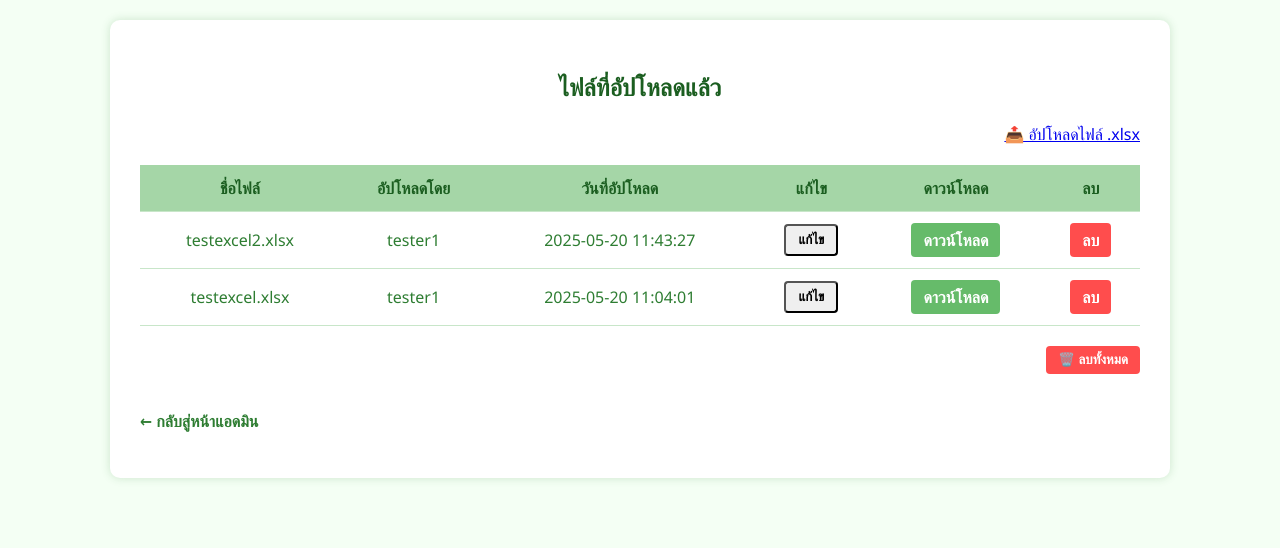
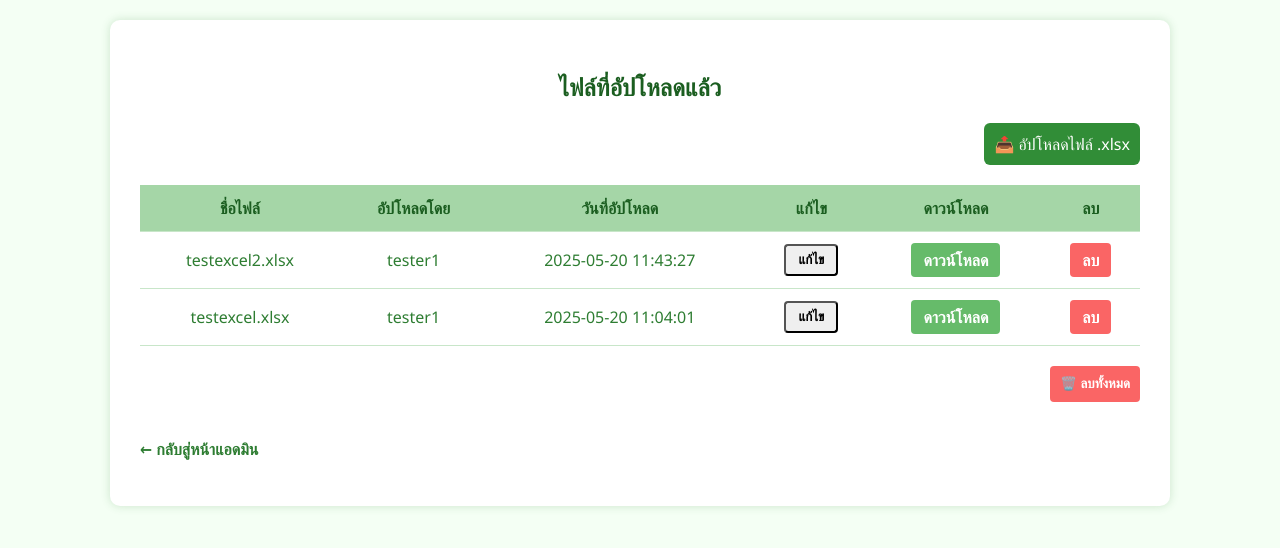
Before and after one commit to AomThippawan/uploaded_web, a PHP site: page /php/view_files.php in a window 1280 px wide. Shown: the top 548 px of the page. Run offline with PHP 8.4, Linux system fonts and the light colour scheme; a user stored in the database is signed in; data comes from the database, SQL or seed files in the repository.

Commit message:
first commit

```diff
--- a/css/view_file.css
+++ b/css/view_file.css
@@ -90,7 +90,7 @@ tr:hover {
 
 }
 .btn.delete {
-    background-color: #ff4d4d;
+    background-color: #fa6565;
     color: white;
     padding: 6px 12px;
     border: none;
--- a/php/view_files.php
+++ b/php/view_files.php
@@ -45,8 +45,8 @@ if (isset($_POST['delete_all'])) {
 <body>
     <div class="container">
         <h2>ไฟล์ที่อัปโหลดแล้ว</h2>
-        <div class="addfile-btn" style="display: flex; justify-content: flex-end; width: 100%; margin-top: 20px;">
-            <a href="upload_form.php" class="menu-item">📤 อัปโหลดไฟล์ .xlsx</a>
+        <div class="addfile-btn" style="display: flex; justify-content: flex-end; width: 100%; margin-top: 20px;text-decoration-line: none;">
+            <a href="upload_form.php" class="menu-item" style="text-decoration-line: none; padding: 10px; background-color:rgb(49, 141, 55); border-radius: 6px; color: white;">📤 อัปโหลดไฟล์ .xlsx</a>
         </div>
 
         <table>
@@ -101,7 +101,7 @@ if (isset($_POST['delete_all'])) {
         <!-- ลบทั้งหมด -->
         <div style="display: flex; justify-content: flex-end; width: 100%; margin-top: 20px;">
             <form method="post" onsubmit="return confirm('ต้องการลบไฟล์ทั้งหมดหรือไม่?');">
-                <button type="submit" name="delete_all" class="btn delete">🗑️ ลบทั้งหมด</button>
+                <button type="submit" name="delete_all" class="btn delete" style="padding: 10px;">🗑️ ลบทั้งหมด</button>
             </form>
         </div>
 
```
Also changed, not shown: php/view_table_admin.php (+5 -2 lines).
